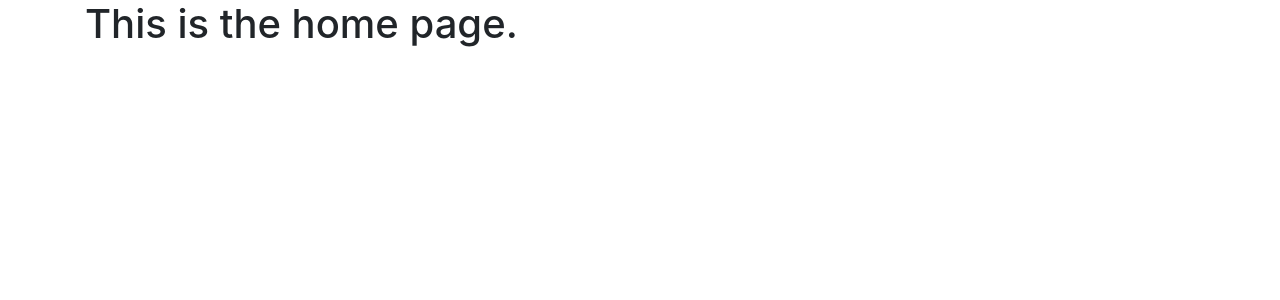
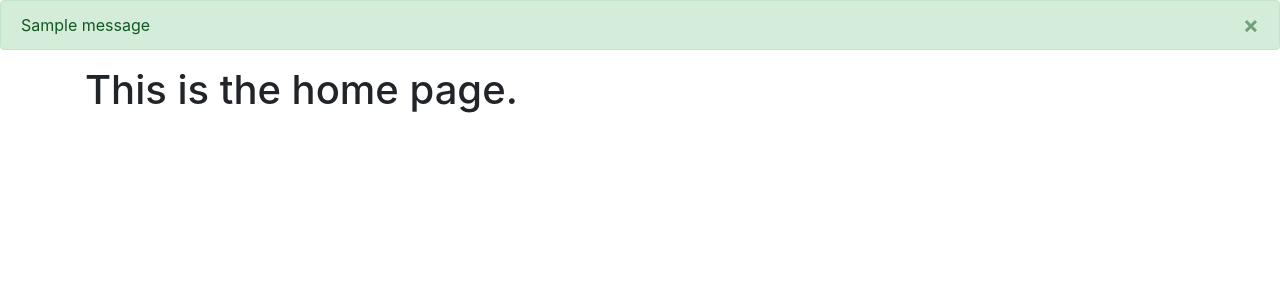
Before and after one commit to mahdi-robbani/notes_webapp, a Flask app: page / in a window 1280 px wide. Shown: the part 56-356 px from the top of the page. Run offline with Flask 2, Linux system fonts and the light colour scheme; one stand-in notice (Sample message) is shown; some libraries are stand-ins or nearby versions.

Commit message:
Added sign up inputs and error messages

```diff
--- a/website/templates/base.html
+++ b/website/templates/base.html
@@ -41,6 +41,34 @@
             </div>
         </nav>
 
+        <!--Display flash messages -->
+        <!-- Create a variable called messages that contains all our messages -->
+        {% with messages = get_flashed_messages(with_categories=true) %}
+        {% if messages %}
+            {% for category, message in messages %}
+            {% if category == 'error' %}
+            <!--Create a div that displays a message -->
+            <!--alter-danger: error message, fade: fade in, show: show by default-->
+            <div class="alert alert-danger alert-dismissible fade show" role="alert">
+                {{ message}}
+                <button type ="button" class="close" data-dismiss="alert">
+                    <!--&times; is a fancy x character-->
+                    <span aria-hidden="true">&times;</span>
+                </button>
+            </div>
+            {% else %}
+            <div class="alert alert-success alert-dismissible fade show" role="alert">
+                {{ message}}
+                <button type ="button" class="close" data-dismiss="alert">
+                    <!--&times; is a fancy x character-->
+                    <span aria-hidden="true">&times;</span>
+                </button>
+            </div>
+            {% endif %}
+            {% endfor %}
+        {% endif %}
+        {% endwith %}
+
         <!-- Use container for some padding -->
         <div class="container">
             <!-- Content block-->
```
Also changed, not shown: website/auth.py (+26 -2 lines).
